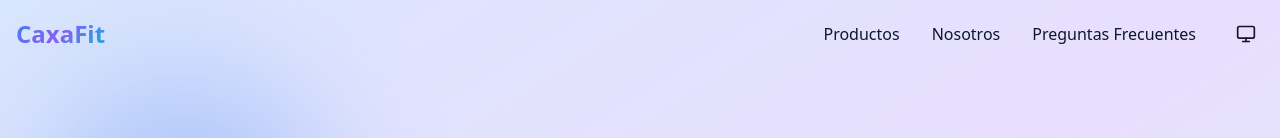
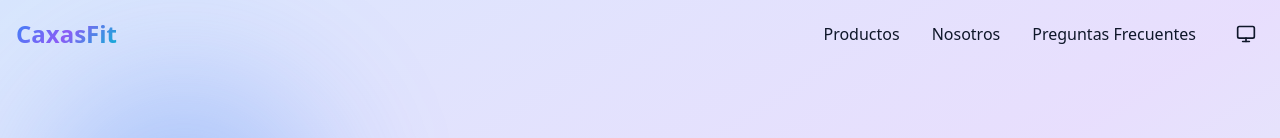
Before and after one commit to Cero1417p/caxasfit, a Next.js app: page / in a window 1280 px wide. Shown: the top 138 px of the page. Built offline with nearby package versions, Linux system fonts and the light colour scheme.

Commit message:
feat: update expert section and site configuration.

```diff
--- a/components/ExpertSection.tsx
+++ b/components/ExpertSection.tsx
@@ -1,6 +1,7 @@
 "use client";
 
 import { MessageCircle, Award } from "lucide-react";
+import Image from "next/image";
 import { siteConfig } from "@/config/site.config";
 import { generateWhatsAppURL, generateConsultationMessage } from "@/utils/whatsapp";
 
@@ -19,11 +20,14 @@ export function ExpertSection() {
             {/* Expert Photo */}
             <div className="relative animate-slide-in-left">
               <div className="aspect-square rounded-2xl bg-gradient-to-br from-primary to-secondary p-1 max-w-md mx-auto">
-                <div className="w-full h-full rounded-2xl bg-muted flex items-center justify-center overflow-hidden">
-                  <div className="text-center p-8">
-                    <Award className="w-20 h-20 sm:w-24 sm:h-24 mx-auto mb-4 text-primary" />
-                    <p className="text-muted-foreground">Foto del Experto</p>
-                  </div>
+                <div className="w-full h-full rounded-2xl bg-muted flex items-center justify-center overflow-hidden relative">
+                  <Image
+                    src={siteConfig.expert.photo}
+                    alt={siteConfig.expert.name}
+                    fill
+                    className="object-cover object-top"
+                    sizes="(max-width: 768px) 100vw, (max-width: 1200px) 50vw, 33vw"
+                  />
                 </div>
               </div>
               {/* Decorative Elements */}
--- a/config/site.config.ts
+++ b/config/site.config.ts
@@ -45,12 +45,12 @@ export interface SiteConfig {
 
 export const siteConfig: SiteConfig = {
   site: {
-    name: "CaxaFit",
+    name: "CaxasFit",
     tagline: "Tu tienda de suplementos en Cajamarca",
     description: "Los mejores suplementos deportivos con entrega inmediata en Cajamarca",
   },
   contact: {
-    whatsapp: "51987654321", // Cambiar por tu número real
+    whatsapp: "51950049344", // Cambiar por tu número real
     email: "contacto@caxafit.com",
     address: "Jr. Amazonas 123, Cajamarca, Perú",
   },
@@ -60,10 +60,10 @@ export const siteConfig: SiteConfig = {
     ctaText: "Ver Catálogo",
   },
   expert: {
-    name: "Carlos Mendoza",
+    name: "Kangaroo",
     photo: "/expert.jpg", // Agregar foto del experto
-    bio: "Hola, soy Carlos. Selecciono personalmente los mejores suplementos para que logres tus objetivos. Si no sabes cuál elegir, escríbeme y te asesoro gratis.",
-    whatsapp: "51987654321", // Número personal del experto
+    bio: "Hola, soy Kangaroo. Selecciono personalmente los mejores suplementos para que logres tus objetivos. Si no sabes cuál elegir, escríbeme y te asesoro gratis.",
+    whatsapp: "51900136284", // Número personal del experto
   },
   social: {
     instagram: "https://instagram.com/caxafit",
```
Also changed, not shown: public/expert.jpg (added).
